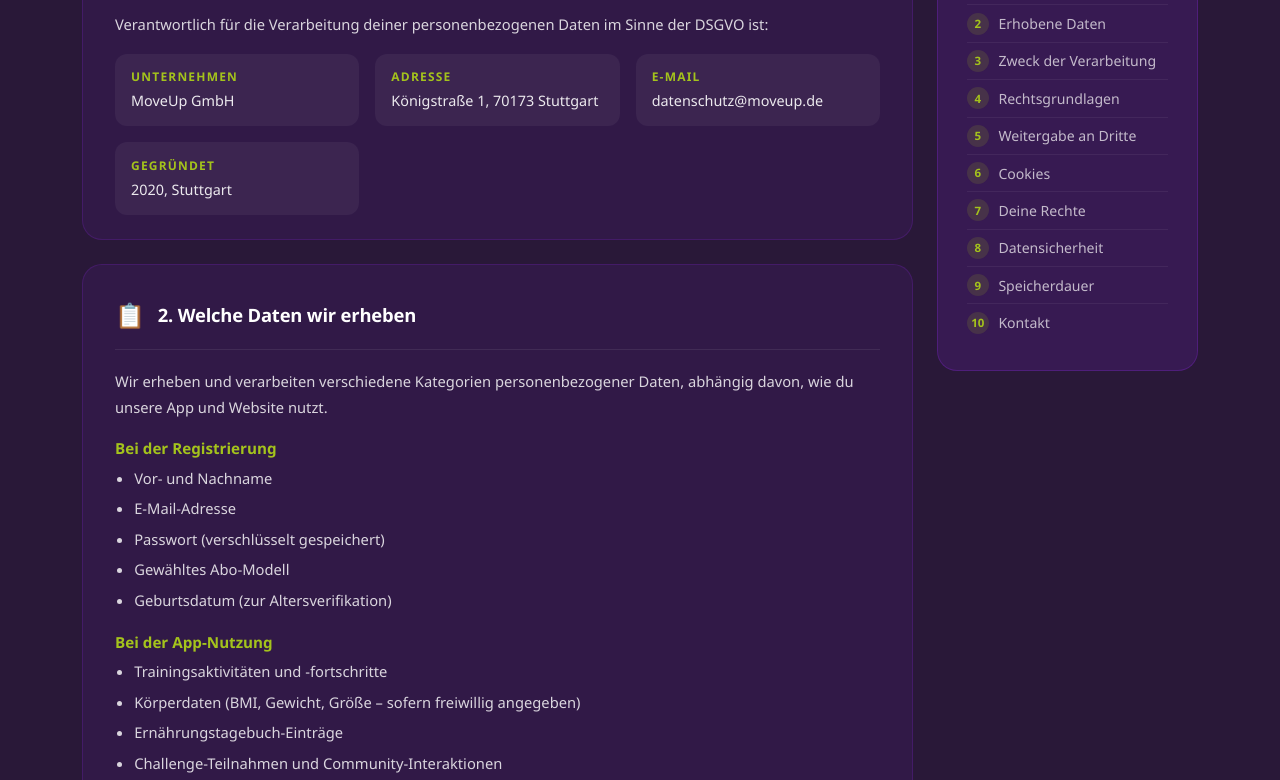
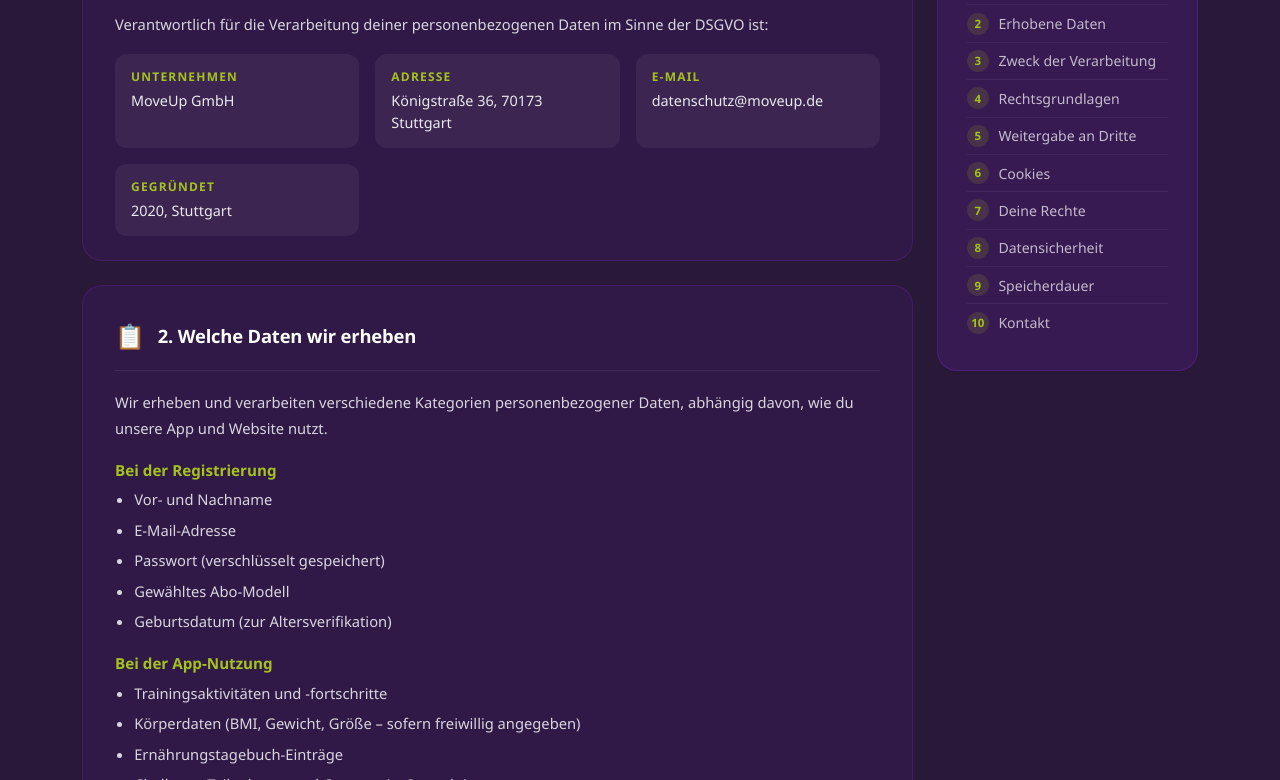
Before and after one commit to Philipp1311/MoveUp, a plain HTML site: page Datenschutz.html in a window 1280 px wide. Shown: the part 626-1406 px from the top of the page. Drawn offline with nearby package versions, Linux system fonts and the light colour scheme.

Commit message:
Update Datenschutz.html

```diff
--- a/Datenschutz.html
+++ b/Datenschutz.html
@@ -414,7 +414,7 @@
               </div>
               <div class="contact-item">
                 <div class="label">Adresse</div>
-                <div class="value">Königstraße 1, 70173 Stuttgart</div>
+                <div class="value">Königstraße 36, 70173 Stuttgart</div>
               </div>
               <div class="contact-item">
                 <div class="label">E-Mail</div>
@@ -608,7 +608,7 @@
               </div>
               <div class="contact-item">
                 <div class="label">Post</div>
-                <div class="value">MoveUp GmbH, z. H. Datenschutz<br>Königstraße 1, 70173 Stuttgart</div>
+                <div class="value">MoveUp GmbH, z. H. Datenschutz<br>Königstraße 36, 70173 Stuttgart</div>
               </div>
               <div class="contact-item">
                 <div class="label">Reaktionszeit</div>
```
